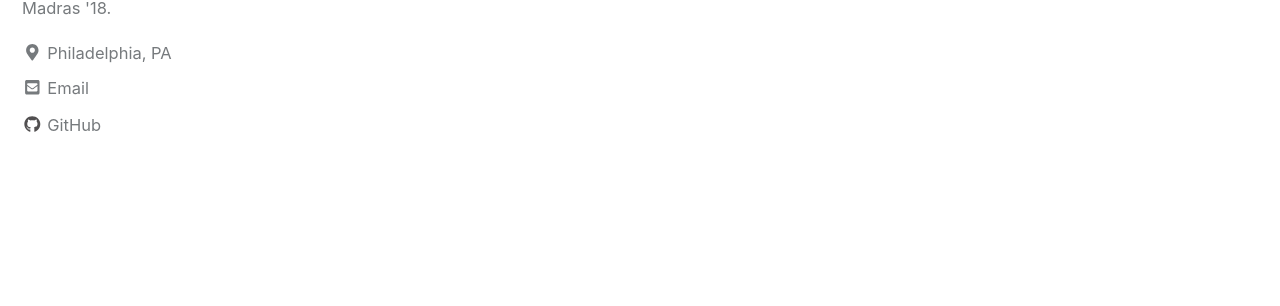
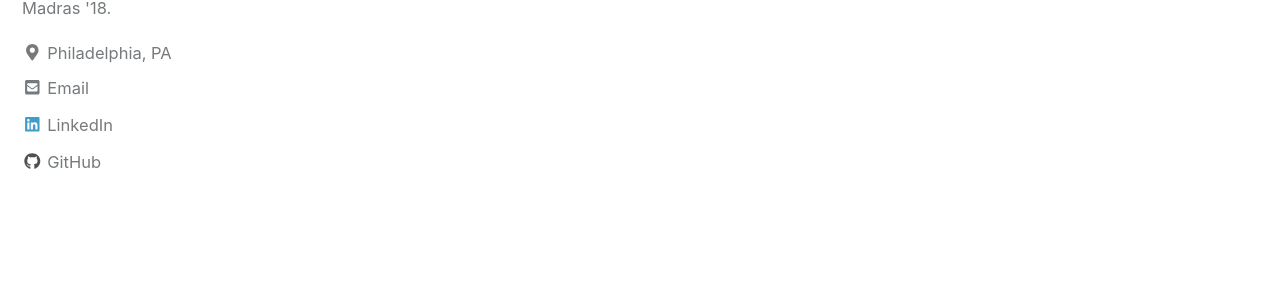
Before and after one commit to sahilgupta2105/sahilgupta2105.github.io, a Jekyll site: the page built from index.html, in a window 1280 px wide. Shown: the part 275-581 px from the top of the page. Built offline with Jekyll 4.4.1, drawn with Linux system fonts in a browser that asks for light colours; cached includes are drawn as plain includes; nearby versions of some CDN libraries; the list of posts is cut into pages by our own code.

Commit message:
Update _config.yml

```diff
--- a/_config.yml
+++ b/_config.yml
@@ -110,6 +110,7 @@ author:
   location         : "Philadelphia, PA"
   email            : "gsahil@seas.upenn.edu"
   github           : "sahilgupta2105"
+  linkedin         : "sahilgupta2105"
   links:
     - label: "Email"
       icon: "fas fa-fw fa-envelope-square"
```
